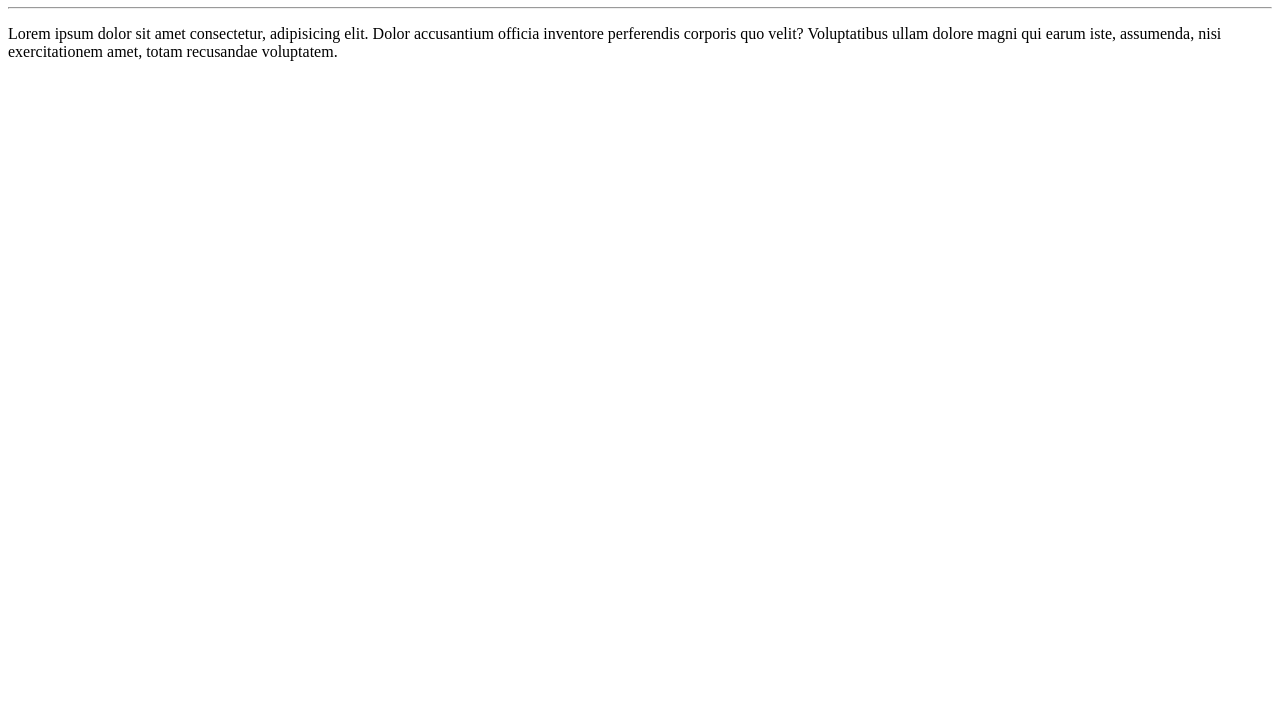
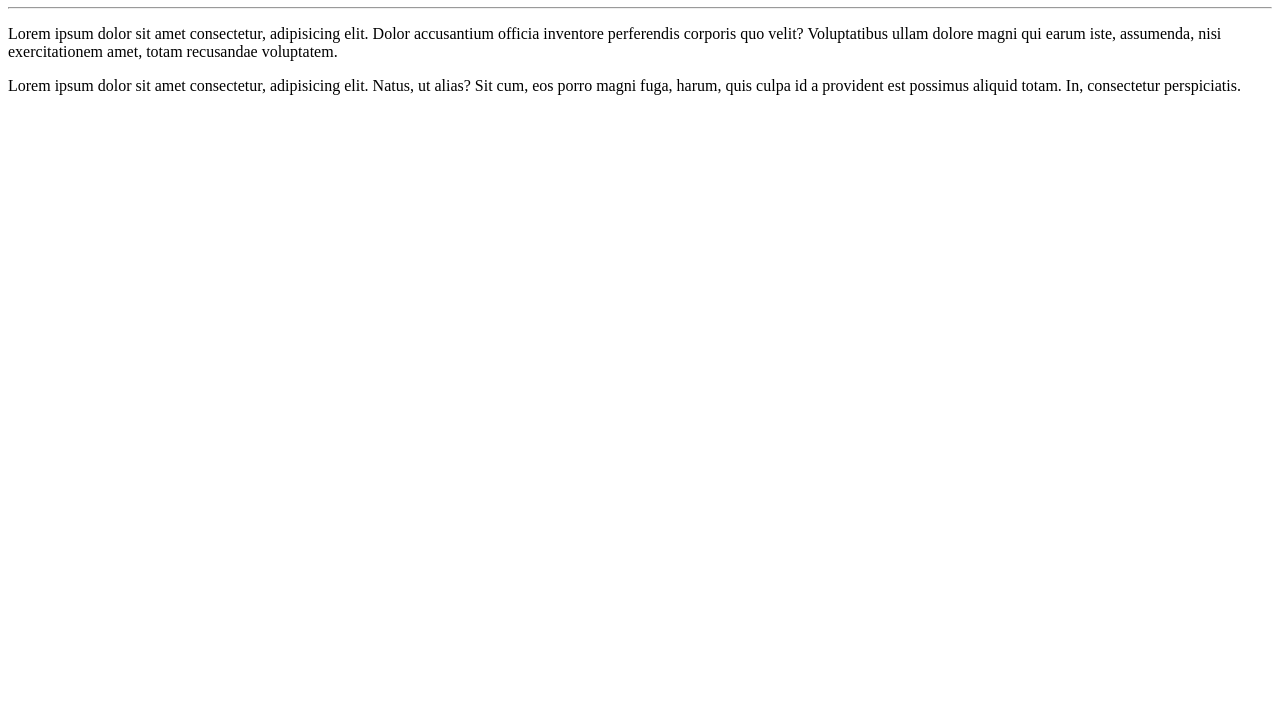
Before and after one commit to Gustavoluizgonzaga/CEV-test, a plain HTML site: page Exemplo site/index.html in a window 1280 px wide. Shown: the part 73-800 px from the top of the page. Drawn offline with Linux system fonts and the light colour scheme.

Commit message:
|Adicionei um parágrafo

```diff
--- a/Exemplo site/index.html
+++ b/Exemplo site/index.html
@@ -10,5 +10,6 @@
  <h1>Example site</h1>
  <hr>
  <p>Lorem ipsum dolor sit amet consectetur, adipisicing elit. Dolor accusantium officia inventore perferendis corporis quo velit? Voluptatibus ullam dolore magni qui earum iste, assumenda, nisi exercitationem amet, totam recusandae voluptatem.</p>
+ <p>Lorem ipsum dolor sit amet consectetur, adipisicing elit. Natus, ut alias? Sit cum, eos porro magni fuga, harum, quis culpa id a provident est possimus aliquid totam. In, consectetur perspiciatis.</p>
 </body>
 </html>
```
